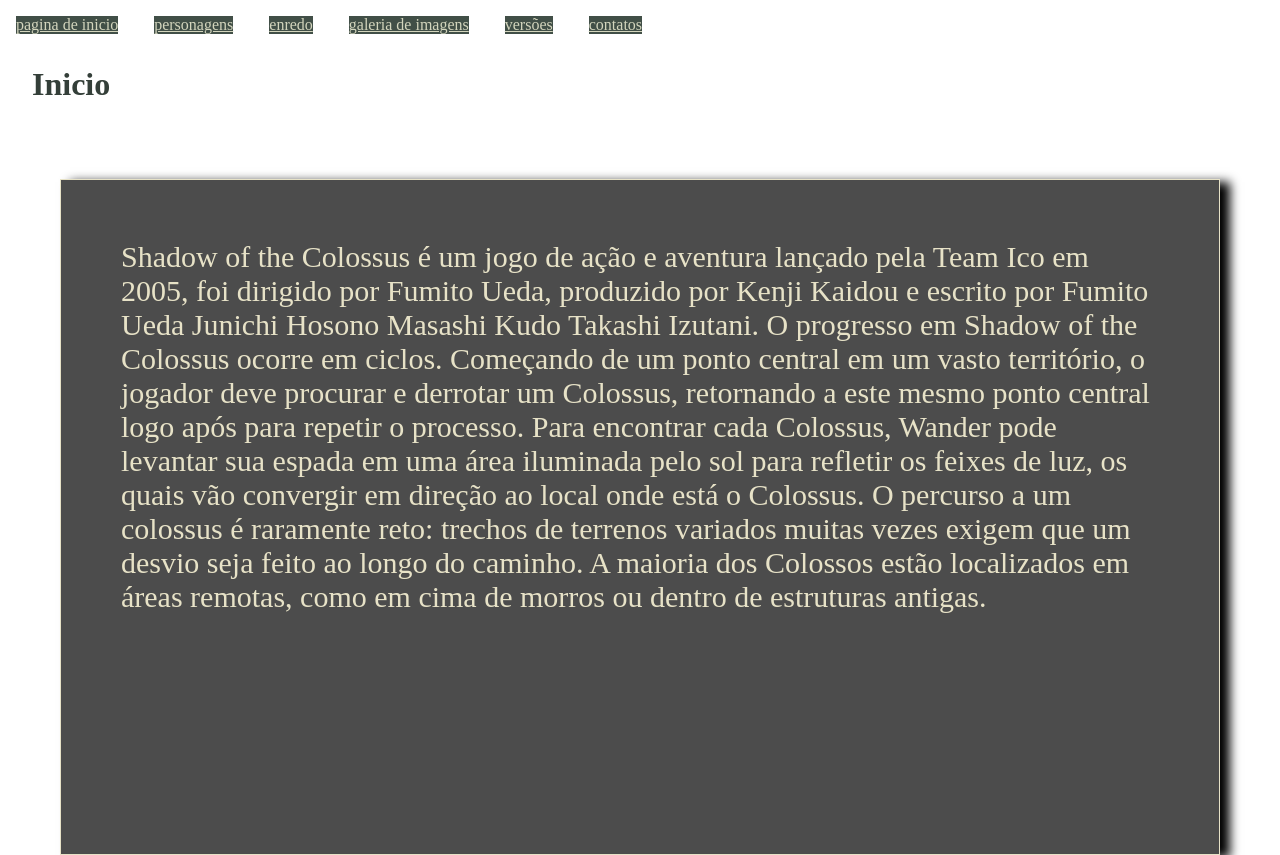
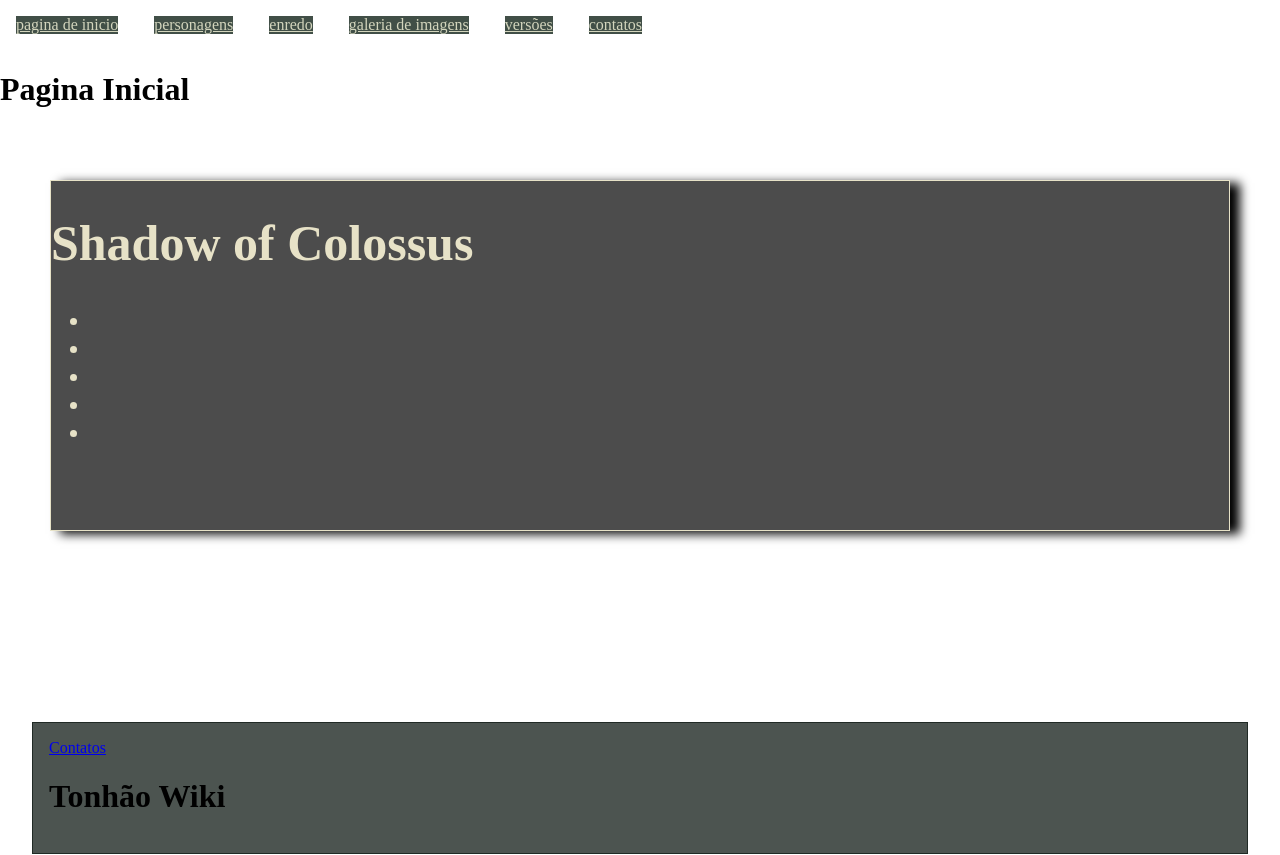
Before and after one commit to Henrique11154/trabalhoHTML, a plain HTML site: page index.html in a window 1280 px wide. Drawn offline with Linux system fonts and the light colour scheme.

Commit message:
Add files via upload

```diff
--- a/estilo.css
+++ b/estilo.css
@@ -11,30 +11,24 @@ body{
     height: 100%;
     display: grid;
     grid-template-columns: auto;
-    grid-area: "topo topo"
-    "meio meio";
+    grid-template-areas:
+    'menu'
+    'site'
+    'rodape'
+    ;
 }
 
-p{
+#texto{
     color: rgb(231, 226, 199);
     border: 1px solid;
-    margin: 2em;
     box-shadow: 10px 3px 10px black;
     background-color: rgba(0, 0, 0, 0.7);
-    height: 90%;
-    grid-area: "meio";
-    padding: 2em;
-    font-size: 30px;
-}
-
-h1{
-    color: rgb(52,63,57);
-    margin: 0.5em 1em;
-    grid-area: "topo";
-}
-
-#textoInicial{
-    grid-area: "topo";
+    height: 89%;
+    margin: 2em;
+    width: auto;
+    grid-area: site;
+    font-size: 25px;
+    padding: auto;
 }
 
 .menu{
@@ -42,5 +36,18 @@ h1{
     background-color: rgb(65, 79, 71);
     display: inline-block;
     margin: 1em;
-    grid-area: "topo";
+    grid-area: menu;
 }
+
+#rodape{
+    grid-area: rodape;
+    margin: 200px 2em 0px 2em;
+    margin-left: 2em;
+    border: 1px solid rgb(32, 42, 37);
+    background-color: rgb(32, 42, 37, 0.8);
+    padding: 1em;
+}
+
+#rodape p{
+    text-align: center;
+}
--- a/index.html
+++ b/index.html
@@ -13,19 +13,29 @@
             <a href="index.html" class="menu">pagina de inicio</a>
             <a href="personagens.html" class="menu">personagens</a>
             <a href="enredo.html" class="menu">enredo</a>
-            <a href="imagens" class="menu">galeria de imagens</a>
+            <a href="imagens.html" class="menu">galeria de imagens</a>
             <a href="versoes.html" class="menu">versões</a>
             <a href="contatos.html" class="menu">contatos</a>
+            <h1>Pagina Inicial</h1>
         </div>
-    <h1 id="textoInicial">Inicio</h1>
-    <p>
-        Shadow of the Colossus é um jogo de ação e aventura lançado pela Team Ico em 2005, foi dirigido por Fumito Ueda, produzido por Kenji Kaidou e escrito por Fumito Ueda
-        Junichi Hosono
-        Masashi Kudo
-        Takashi Izutani.
-        O progresso em Shadow of the Colossus ocorre em ciclos. Começando de um ponto central em um vasto território, o jogador deve procurar e derrotar um Colossus, retornando a este mesmo ponto central logo após para repetir o processo. Para encontrar cada Colossus, Wander pode levantar sua espada em uma área iluminada pelo sol para refletir os feixes de luz, os quais vão convergir em direção ao local onde está o Colossus. O percurso a um colossus é raramente reto: trechos de terrenos variados muitas vezes exigem que um desvio seja feito ao longo do caminho. A maioria dos Colossos estão localizados em áreas remotas, como em cima de morros ou dentro de estruturas antigas.
-    </p>
 
+        <div id="texto">
+                <h1>Shadow of Colossus</h1>
+                <ul>
+                    <li></li>
+                    <li></li>
+                    <li></li>
+                    <li></li>
+                    <li></li>
+                </ul>
+        </div>
+        <div id="rodape">
+            <a href="contatos.html">Contatos</a>
+            <h1>Tonhão Wiki</h1>
+            <p>
+
+            </p>
+        </div>
 </div>
 </body>
 </html>
```
